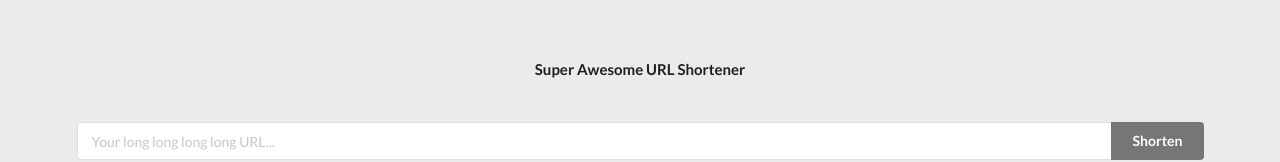
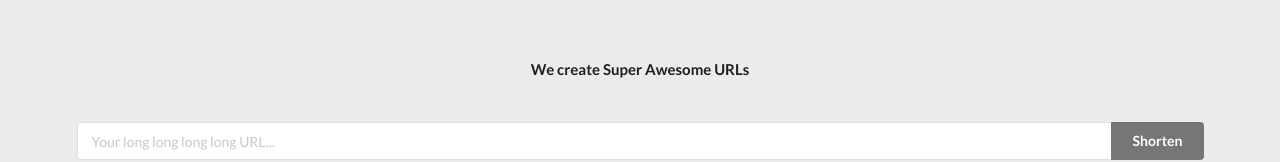
Before and after one commit to thhuang/saurl, a React (Create React App) app in the folder client/: page / in a window 1280 px wide. Shown: the part 274-436 px from the top of the page. Built offline with nearby package versions, Linux system fonts and the light colour scheme.

Commit message:
update meta and description

```diff
--- a/client/public/index.html
+++ b/client/public/index.html
@@ -4,46 +4,22 @@
     <meta charset="utf-8" />
     <link rel="icon" href="%PUBLIC_URL%/favicon.ico" />
     <meta name="viewport" content="width=device-width, initial-scale=1" />
-    <meta name="theme-color" content="#000000" />
-    <meta
-      name="description"
-      content="Web site created using create-react-app"
-    />
+    <meta name="description" content="Super Awesome URL Shortener" />
+    <meta name="author" content="Tzu-Hsuan (TH) Huang" />
+    <meta name="keywords" content="URL Shortener, TH Huang, Super Awewome">
+    <meta name="github" content="https://github.com/thhuang" />
+    <meta name="linkedin" content="https://www.linkedin.com/in/tzuhsuanhuang/" />
     <link
       rel="stylesheet"
       href="https://cdnjs.cloudflare.com/ajax/libs/semantic-ui/2.4.1/semantic.min.css"
     />
-    <!--
-      manifest.json provides metadata used when your web app is installed on a
-      user's mobile device or desktop. See https://developers.google.com/web/fundamentals/web-app-manifest/
-    -->
     <link rel="manifest" href="%PUBLIC_URL%/manifest.json" />
-    <!--
-      Notice the use of %PUBLIC_URL% in the tags above.
-      It will be replaced with the URL of the `public` folder during the build.
-      Only files inside the `public` folder can be referenced from the HTML.
-
-      Unlike "/favicon.ico" or "favicon.ico", "%PUBLIC_URL%/favicon.ico" will
-      work correctly both with client-side routing and a non-root public URL.
-      Learn how to configure a non-root public URL by running `npm run build`.
-    -->
     <style>
       @import url('https://fonts.googleapis.com/css?family=Quicksand:400&display=swap');
     </style>
-    <title>Saurl | Super Awesome URL Shortener</title>
+    <title>Saurl | We create Super Awesome URLs</title>
   </head>
   <body>
-    <noscript>You need to enable JavaScript to run this app.</noscript>
     <div id="root"></div>
-    <!--
-      This HTML file is a template.
-      If you open it directly in the browser, you will see an empty page.
-
-      You can add webfonts, meta tags, or analytics to this file.
-      The build step will place the bundled scripts into the <body> tag.
-
-      To begin the development, run `npm start` or `yarn start`.
-      To create a production bundle, use `npm run build` or `yarn build`.
-    -->
   </body>
 </html>
--- a/client/src/components/Header.tsx
+++ b/client/src/components/Header.tsx
@@ -5,7 +5,7 @@ class Header extends Component {
     return (
       <div>
         <h1 className="saurl">saurl</h1>
-        <h4 className="description">Super Awesome URL Shortener</h4>
+        <h4 className="description">We create Super Awesome URLs</h4>
       </div>
     );
   }
```
